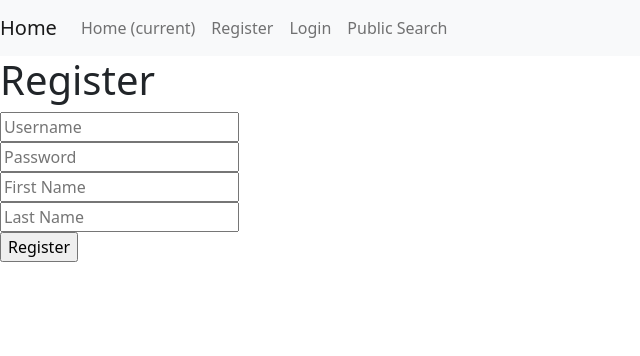
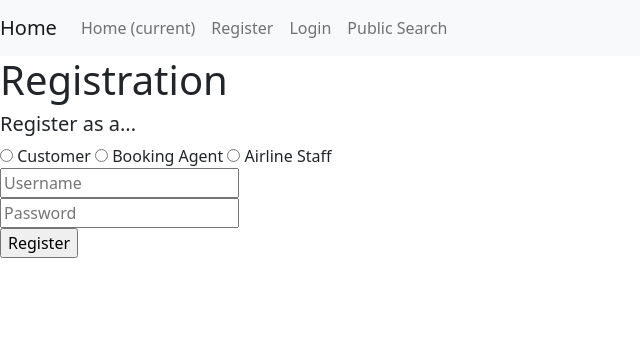
Before and after one commit to wyang737/AirTicketSystem, a Flask app: page /register in a window 1280 px wide. Shown: the top 356 px of the page, without its empty margins (0-640 px from the left). Run offline with Flask 2, Linux system fonts and the light colour scheme; some libraries are stand-ins or nearby versions.

Commit message:
register

```diff
--- a/templates/register.html
+++ b/templates/register.html
@@ -2,16 +2,17 @@
 {% block title %} Register {% endblock %}
 {% block content %}
 <body>
-    <h1>Register</h1>
+    <h1>Registration</h1>
+    <h5>Register as a...</h5>
     <div>
-        <form action="/registerAuth" method="post">
-            <input type="text" name="username" placeholder="Username" required/>
+        <form action = "" method = "post">
+            <input type="radio" name="userType" value="customer"> Customer
+            <input type="radio" name="userType" value="agent"> Booking Agent
+            <input type="radio" name="userType" value="staff"> Airline Staff
+        </br>
+            <input type="text" name="username" placeholder="Username" value = "{{request.form.username}}" required/>
             <br/>
-            <input type="password" name="password" placeholder="Password" required/>
-            <br/>
-            <input type="text" name="fname" placeholder="First Name" required/>
-            <br/>
-            <input type="text" name="lname" placeholder="Last Name" required/>
+            <input type="password" name="password" placeholder="Password" value = "{{request.form.password}}" required/>
             <br/>
             <input type="submit" value="Register">
         </form>
```
